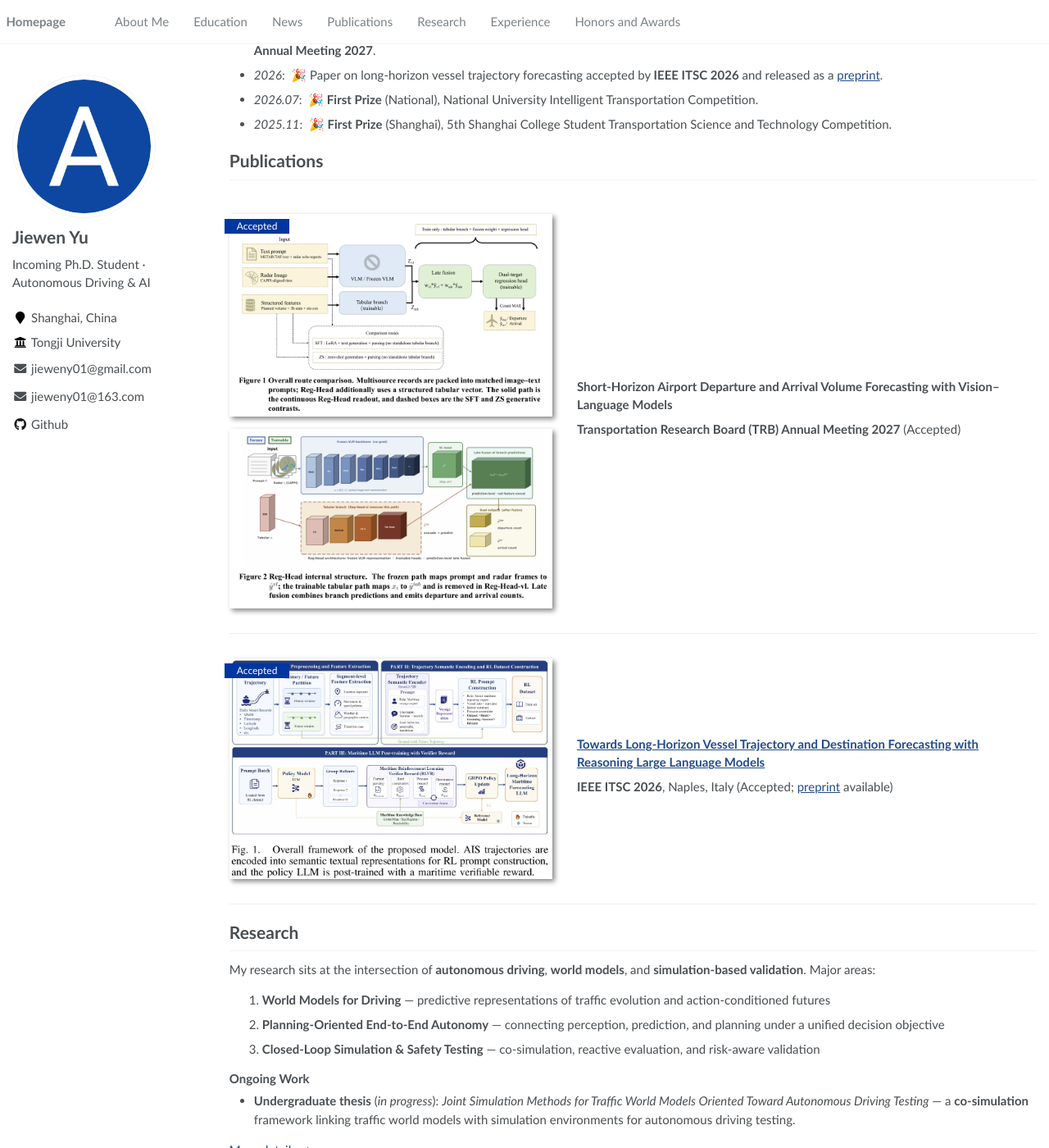
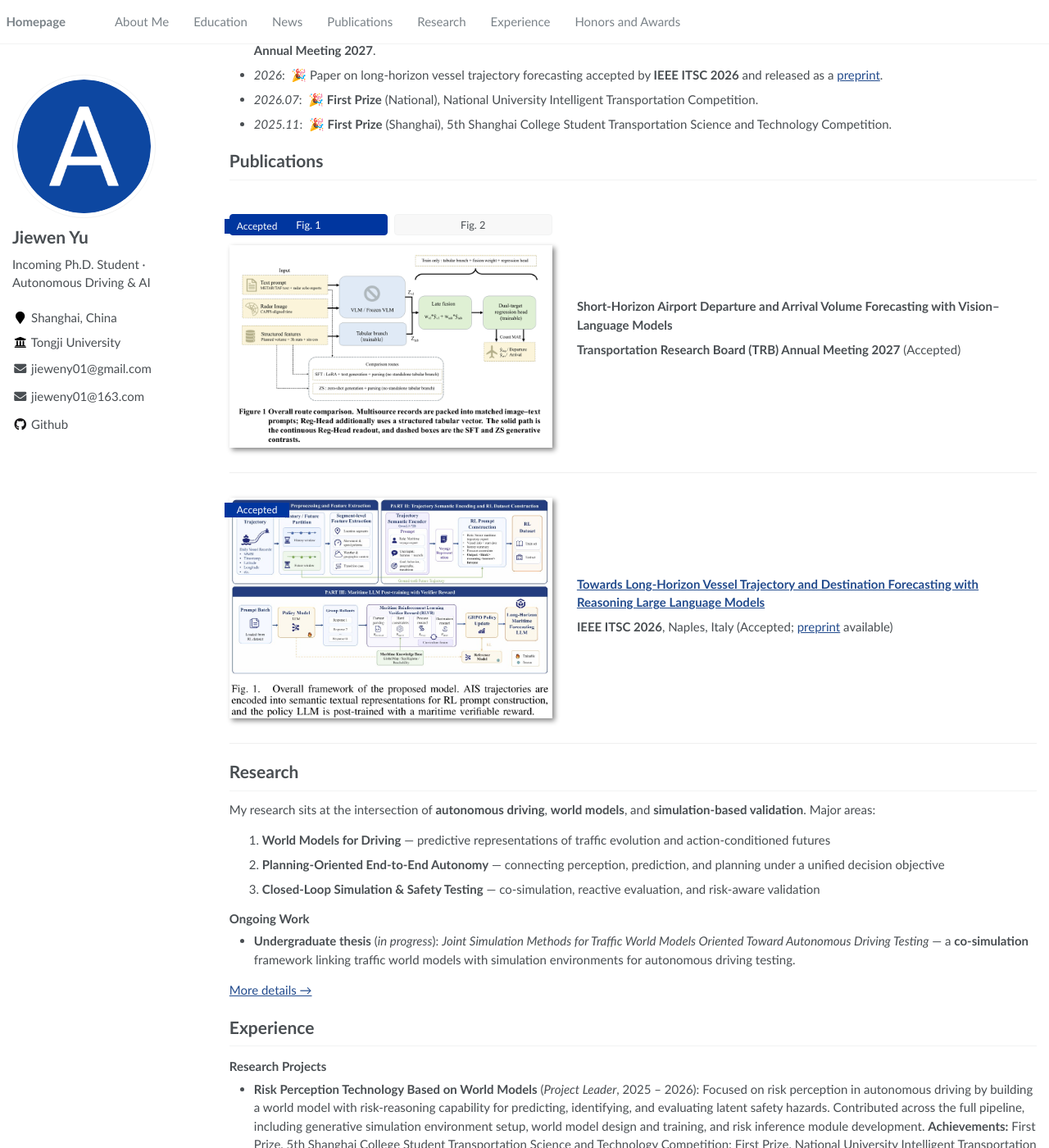
Before and after one commit to jieweny01/jieweny01.github.io, a Jekyll site: the page built from _pages/about.md, in a window 1280 px wide and 1400 px high, scrolled down 395 px. Shown: the whole window at 82% size. Built offline with Jekyll 4.4.1, drawn with Linux system fonts in a browser that asks for light colours.

Commit message:
Add tab switcher for TRB publication figures.
Co-authored-by: Cursor <cursoragent@cursor.com>

```diff
--- /dev/null
+++ b/_includes/paper-figure-switcher.html
@@ -0,0 +1,10 @@
+<div class="paper-figure-switcher">
+  <div class="paper-figure-tabs" role="tablist" aria-label="Paper figures">
+    <button type="button" class="paper-figure-tab is-active" role="tab" aria-selected="true" data-fig-index="0">{{ include.fig1_label | default: "Fig. 1" }}</button>
+    <button type="button" class="paper-figure-tab" role="tab" aria-selected="false" data-fig-index="1">{{ include.fig2_label | default: "Fig. 2" }}</button>
+  </div>
+  <div class="paper-figure-panels">
+    <img class="is-active" src="{{ include.fig1_src }}" alt="{{ include.fig1_alt }}" width="100%">
+    <img src="{{ include.fig2_src }}" alt="{{ include.fig2_alt }}" width="100%">
+  </div>
+</div>
--- a/_includes/scripts.html
+++ b/_includes/scripts.html
@@ -1,4 +1,5 @@
 <script src="assets/js/main.min.js"></script>
+{% include paper-figure-switcher-init.html %}
 
 {% include analytics.html %}
 {% include fetch_google_scholar_stats.html %}
--- a/_pages/about.md
+++ b/_pages/about.md
@@ -29,7 +29,7 @@ My work emphasizes **end-to-end learning**, **reinforcement learning for plannin
 
 # Publications
 
-<div class='paper-box'><div class='paper-box-image'><div><div class="badge">Accepted</div><img src='images/papers/trb-airport-vlm-roadmap.png' alt="TRB Figure 1: overall route comparison" width="100%"><img src='images/papers/trb-airport-vlm-reghead.png' alt="TRB Figure 2: Reg-Head internal structure" width="100%" style="margin-top: 1em;"></div></div>
+<div class='paper-box'><div class='paper-box-image'><div><div class="badge">Accepted</div>{% include paper-figure-switcher.html fig1_src="images/papers/trb-airport-vlm-roadmap.png" fig1_alt="Figure 1: overall route comparison" fig2_src="images/papers/trb-airport-vlm-reghead.png" fig2_alt="Figure 2: Reg-Head internal structure" fig1_label="Fig. 1" fig2_label="Fig. 2" %}</div></div>
 <div class='paper-box-text' markdown="1">
 
 **Short-Horizon Airport Departure and Arrival Volume Forecasting with Vision–Language Models**
--- a/assets/css/main.scss
+++ b/assets/css/main.scss
@@ -55,6 +55,45 @@
 
         p + p {
             margin-top: 0.35em;
+        }
+    }
+}
+
+.paper-figure-switcher {
+    width: 100%;
+    max-width: 400px;
+
+    .paper-figure-tabs {
+        display: flex;
+        gap: 0.5em;
+        margin-bottom: 0.75em;
+    }
+
+    .paper-figure-tab {
+        flex: 1;
+        padding: 0.35em 0.6em;
+        border: 1px solid $border-color;
+        background: #f8f8f8;
+        color: $text-color;
+        font-size: 0.85em;
+        cursor: pointer;
+        border-radius: 4px;
+
+        &.is-active {
+            background: #00369f;
+            color: #fff;
+            border-color: #00369f;
+        }
+    }
+
+    .paper-figure-panels img {
+        display: none;
+        width: 100%;
+        box-shadow: 3px 3px 6px #888;
+        object-fit: contain;
+
+        &.is-active {
+            display: block;
         }
     }
 }
```
Also changed, not shown: _includes/paper-figure-switcher-init.html (added, +23 -0 lines), _pages/research.md (+1 -1 lines).
